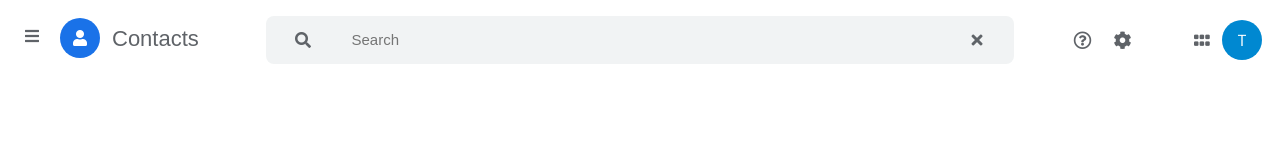
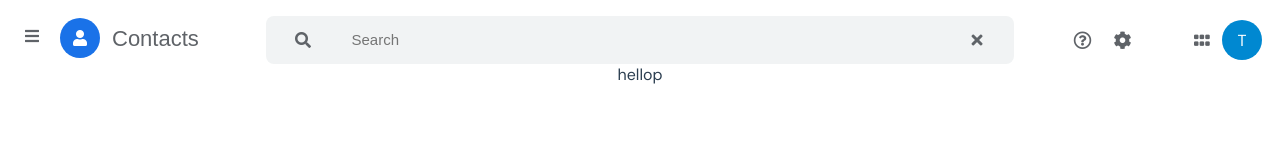
Before and after one commit to temmietope/contacts-ui, a Vue app: page / in a window 1280 px wide. Shown: the top 160 px of the page. Built offline with nearby package versions, Linux system fonts and the light colour scheme.

Commit message:
first commit

```diff
--- /dev/null
+++ b/src/components/Contacts/index.vue
@@ -0,0 +1,21 @@
+<template>
+  <div class="contacts-wrapper">
+hellop
+  </div>
+</template>
+
+<script>
+
+export default {
+  name: "Contacts",
+  components: {
+    // Home
+  }
+};
+</script>
+
+<style>
+.contacts-wrapper {
+
+}
+</style>
--- a/src/components/Home.vue
+++ b/src/components/Home.vue
@@ -1,16 +1,19 @@
 <template>
   <div class="home">
     <Navigation/>
+    <Contacts />
   </div>
 </template>
 
 <script>
 import Navigation from "./Navigation.vue";
+import Contacts from "./Contacts"
 
 export default {
   name: "Home",
   components: {
-    Navigation
+    Navigation,
+    Contacts
   },
   props: {
     msg: String
```
Also changed, not shown: src/components/Contacts/ContactsBody.vue (added), src/components/Contacts/ContactsHeader.vue (added).
